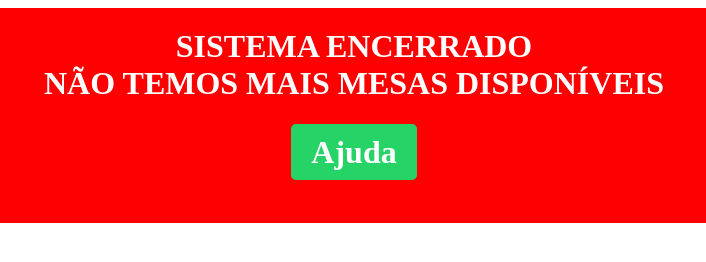
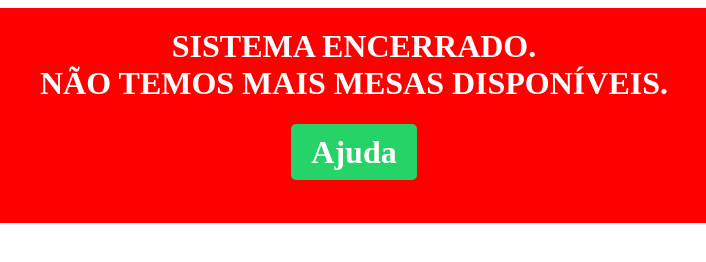
Before and after one commit to naayalbertini/SISTEMAENCERRADO, a plain HTML site: page index.html in a window 1280 px wide. Shown: the whole page, 286-992 px from the left. Drawn offline with Linux system fonts and the light colour scheme.

Commit message:
Update index.html

```diff
--- a/index.html
+++ b/index.html
@@ -29,8 +29,8 @@
 </head>
 <body>
     <div class="banner">
-        SISTEMA ENCERRADO<br>
-        NÃO TEMOS MAIS MESAS DISPONÍVEIS<br>
+        SISTEMA ENCERRADO.<br>
+        NÃO TEMOS MAIS MESAS DISPONÍVEIS.<br>
       <p>
         <a href="https://wa.me/5571999183320" class="help-button">Ajuda</a>
     </div>
```
